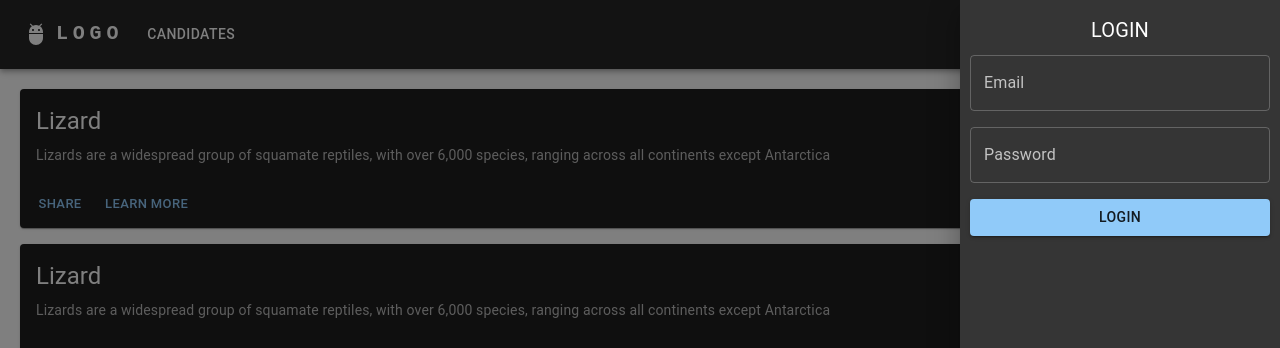
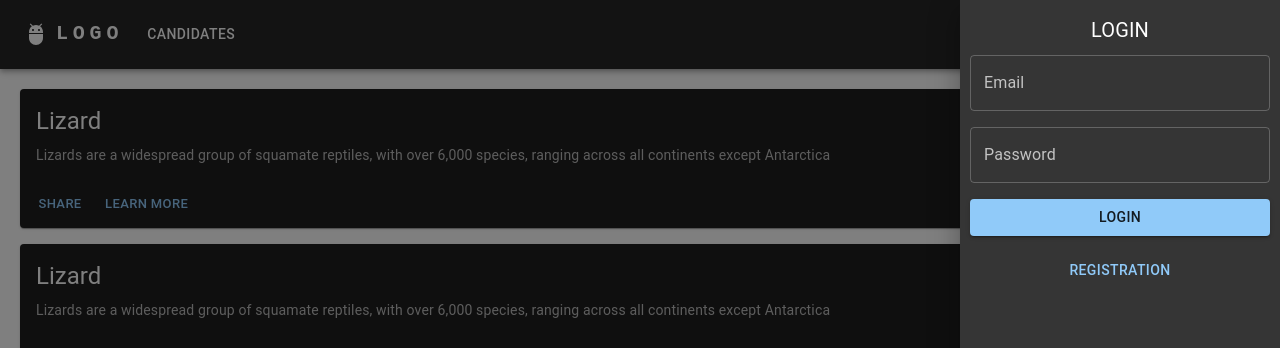
Before and after one commit to 0Vitaliy/app-versal, a React (Create React App) app: page /candidates in a window 1280 px wide. Both pictures are taken after a click on the button "LOGIN". Shown: the top 348 px of the page. Built offline with nearby package versions, Linux system fonts and the light colour scheme.

Commit message:
add formik

```diff
--- a/src/components/app/App.tsx
+++ b/src/components/app/App.tsx
@@ -1,5 +1,7 @@
 import { BrowserRouter, Route, Routes, Navigate } from 'react-router-dom';
+import { REGISTRATION } from '../../constants/routes';
 import Candidates from '../../pages/candidates';
+import Registration from '../../pages/registration';
 import Layout from '../layout';
 
 import './App.css';
@@ -11,6 +13,7 @@ function App() {
         <Routes>
           <Route path="*" element={<Navigate to="/candidates" />} />
           <Route path="/candidates" element={<Candidates />} />
+          <Route path={REGISTRATION} element={<Registration />} />
         </Routes>
       </Layout>
     </BrowserRouter>
--- /dev/null
+++ b/src/constants/routes.ts
@@ -0,0 +1 @@
+export const REGISTRATION = '/registration';
--- a/src/pages/login/index.tsx
+++ b/src/pages/login/index.tsx
@@ -1,20 +1,38 @@
 import { useContext } from 'react';
 import { observer } from 'mobx-react-lite';
+import { useNavigate } from 'react-router-dom';
+import { useFormik } from 'formik';
 import { Button, TextField, Stack, Typography, Box } from '@mui/material';
 import { AuthCTX } from '../../components/auth_store/store';
+import { REGISTRATION } from '../../constants/routes';
 
 const Login = observer(() => {
   const { loginAction } = useContext(AuthCTX)
+  const navigate = useNavigate()
+
+  const formik = useFormik({
+    initialValues: {
+      email: '',
+      password: ''
+    },
+    onSubmit: values => {
+      loginAction({ username: 'Name10', password: 'password' })
+    },
+  });
 
   return (
     <Box>
       <Typography sx={{ textAlign: 'center', fontSize: 20, padding: '15px 0 0' }}>LOGIN</Typography>
-      <Stack spacing={2} sx={{ padding: '10px', minWidth: 300 }}>
-        <TextField id="outlined-basic" label="Email" variant="outlined" />
-        <TextField id="outlined-basic" label="Password" variant="outlined" />
+      <form onSubmit={formik.handleSubmit}>
+        <Stack spacing={2} sx={{ padding: '10px', minWidth: 300 }}>
+          <TextField id="outlined-basic" label="Email" variant="outlined" />
+          <TextField id="outlined-basic" label="Password" variant="outlined" />
 
-        <Button variant="contained" onClick={() => loginAction({ username: 'Name10', password: 'password' })}>Login</Button>
-      </Stack>
+          <Button type="submit" variant="contained">Login</Button>
+
+          <Button onClick={() => navigate(REGISTRATION)}>Registration</Button>
+        </Stack>
+      </form>
     </Box>
   );
 })
--- /dev/null
+++ b/src/pages/registration/index.tsx
@@ -0,0 +1,19 @@
+import { Button, TextField, Stack, Typography, Box } from '@mui/material';
+
+const Registration = () => {
+  return (
+    <Box sx={{ height: '100vh', display: 'flex', justifyContent: 'center', alignItems: 'center', background: '#222c42' }}>
+      <Stack spacing={3} sx={{ padding: '15px', width: 300, backgroundColor: '#363636' }}>
+        <Typography sx={{ color: '#fff', textAlign: 'center', fontSize: '20px' }}>Registration</Typography>
+        <TextField id="outlined-basic" label="First Name" variant="outlined" />
+        <TextField id="outlined-basic" label="Last Name" variant="outlined" />
+        <TextField id="outlined-basic" label="Email" variant="outlined" />
+        <TextField id="outlined-basic" label="Password" variant="outlined" />
+
+        <Button variant="contained">Registration</Button>
+      </Stack>
+    </Box >
+  )
+}
+
+export default Registration
```
Also changed, not shown: package.json (+11 -10 lines), 1 other file (tests, documents, lock files or other folders).
